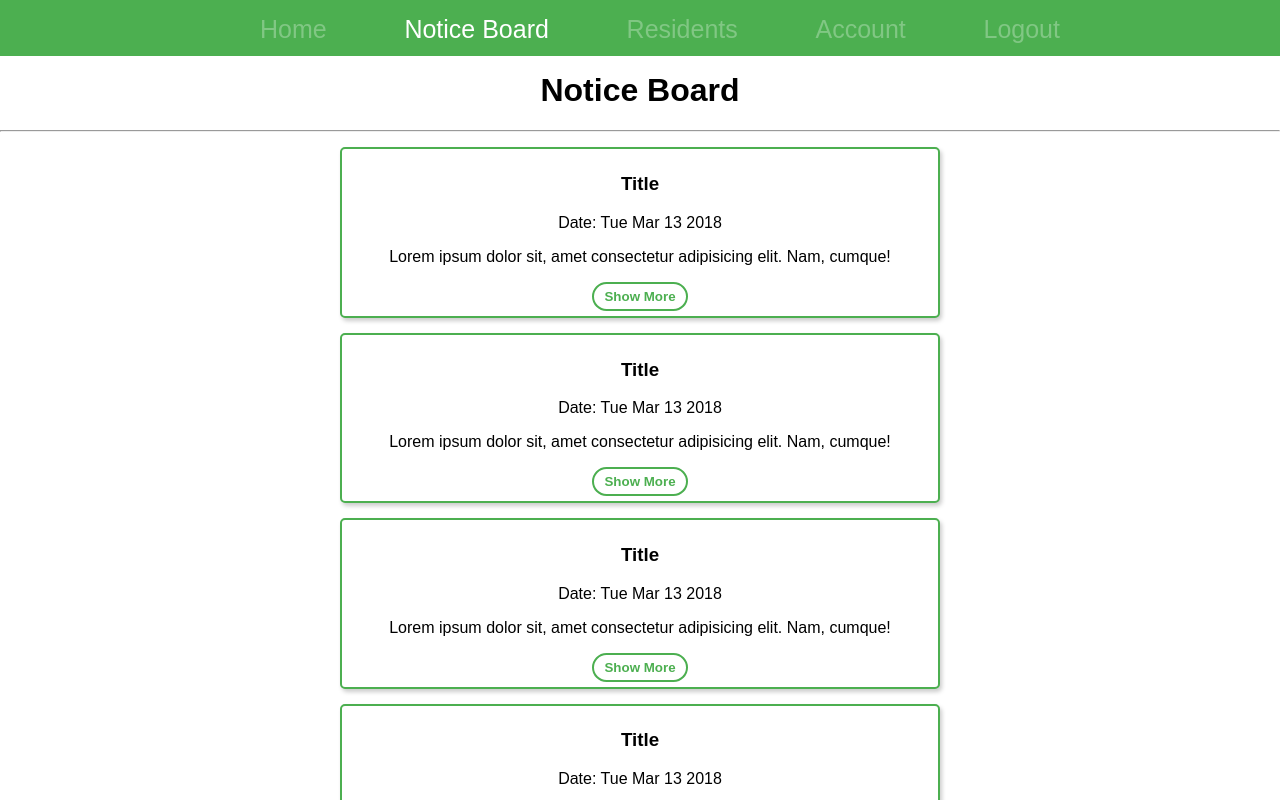
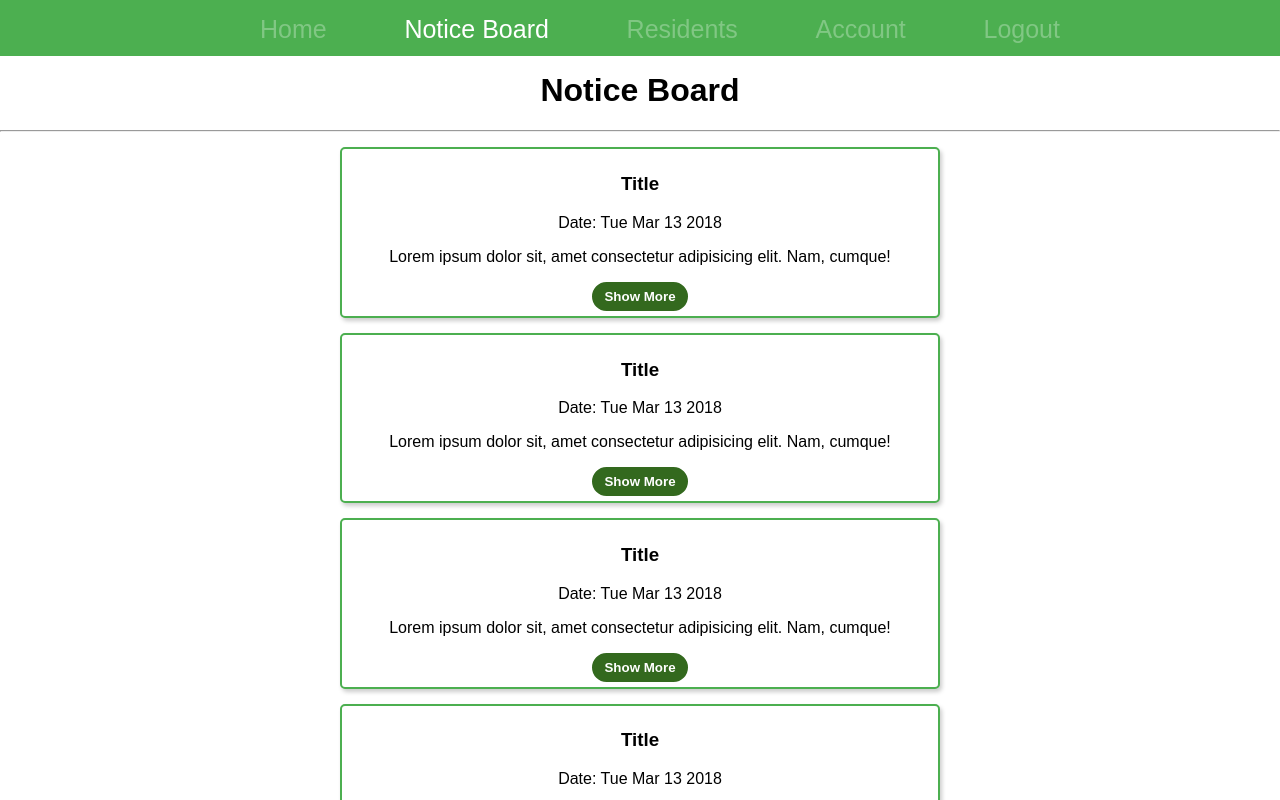
Before and after one commit to govind05/housingsociety, a React (Create React App) app: page /notice in a window 1280 px wide. Shown: the top 800 px of the page. Built offline with nearby package versions, Linux system fonts and the light colour scheme.

Commit message:
Add server.js

```diff
--- a/package.json
+++ b/package.json
@@ -3,6 +3,7 @@
   "version": "0.1.0",
   "private": true,
   "dependencies": {
+    "express": "^4.16.3",
     "formik": "^0.11.11",
     "lodash": "^4.17.5",
     "react": "^16.2.0",
--- a/src/components/Notices/Notice/Notice.css
+++ b/src/components/Notices/Notice/Notice.css
@@ -11,12 +11,12 @@
 }
 
 .Notice button {
-    background: #fff;
-    border: 2px solid #4CAF50;
+    background: #33691E;
+    border: 2px solid #33691E;
     padding: 5px 10px;
     cursor: pointer;
     z-index: 100;
-    color: #4CAF50;
+    color: #fff;
     font-weight: bolder;
     border-radius: 20px;
 }
@@ -38,7 +38,6 @@
     max-height: 400px;
 }
 
-
 @media(min-width: 600px) {
     .Notice {
         width: 60%;
--- a/src/components/RegisterComplaint/RegisterComplaint.css
+++ b/src/components/RegisterComplaint/RegisterComplaint.css
@@ -34,6 +34,13 @@
     background: #43A047;
     border: none;
     color: white;
+    box-shadow: inset 0px -5px #2E7D32;
+    cursor: pointer;
+}
+
+.RegisterComplaint input[type='submit']:active {
+    transform: translateY(3px);
+    box-shadow: none;
 }
 
 @media(min-width: 600px) {
--- a/src/containers/Form/Form.js
+++ b/src/containers/Form/Form.js
@@ -23,8 +23,8 @@ class FormLogin extends React.Component {
           </div>
           <div className='Input'>
             <Field type='password' name='password' placeholder='Password' />
+            {this.props.touched.password && this.props.errors.password && <p>{this.props.errors.password}</p>}
           </div>
-            {this.props.touched.password && this.props.errors.password && <p style={{marginTop: '-23px'}}>{this.props.errors.password}</p>}
           <button disabled={this.props.isSubmitting}>Login</button>
         </Form>
       </div>
@@ -45,7 +45,7 @@ const FormikApp = withFormik({
   //Validation schema for the form.
   validationSchema:  Yup.object().shape({
     name: Yup.string().required('Name is required'),
-    password: Yup.string().min(8, 'Password must be 8 characters or longer').required('Password is required'),
+    password: Yup.string().required('Password is required'),
   }),
   //
   // Handling the login or Signup event.
```
Also changed, not shown: src/containers/Account/Account.js (+14 -3 lines), 1 other file (tests, documents, lock files or other folders).
